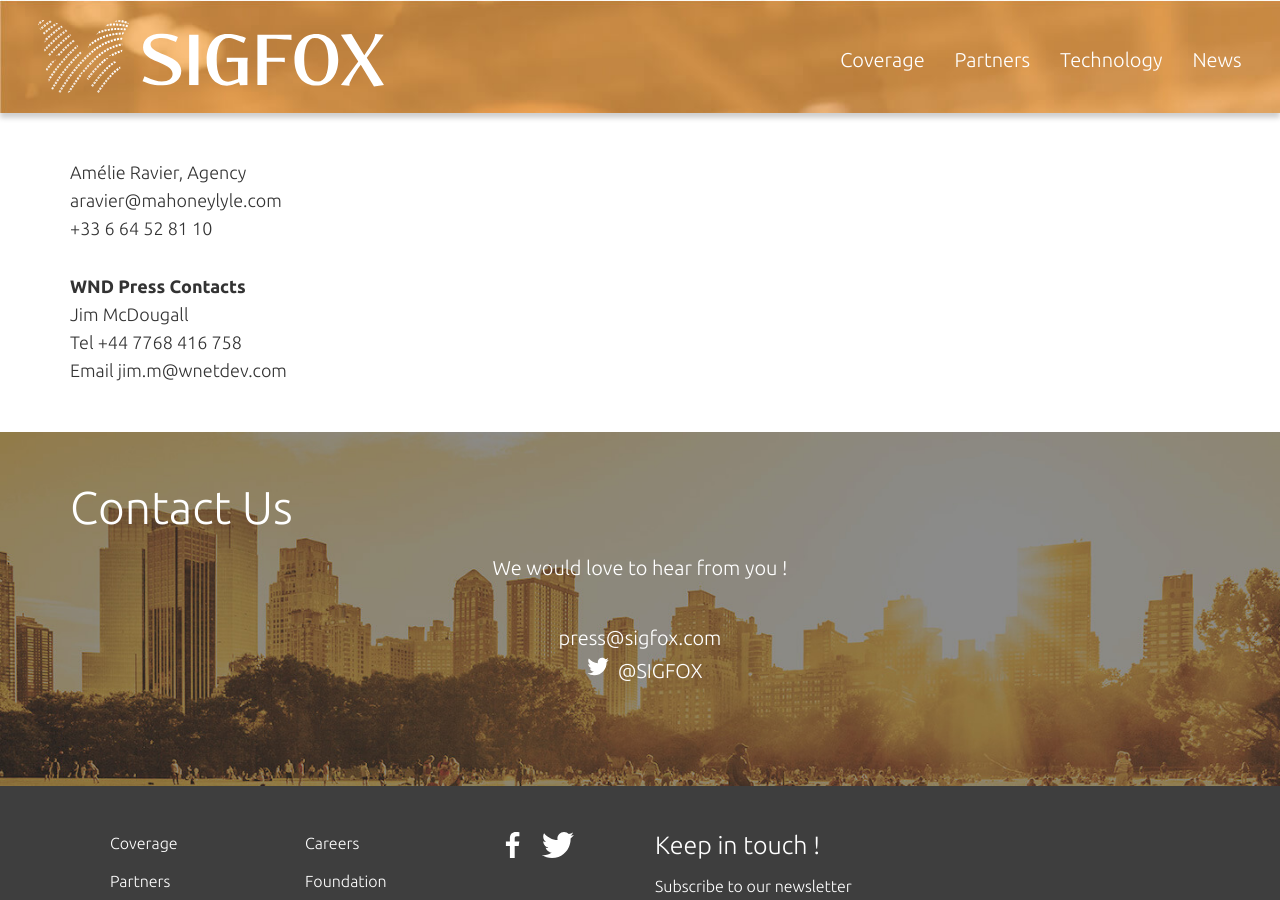
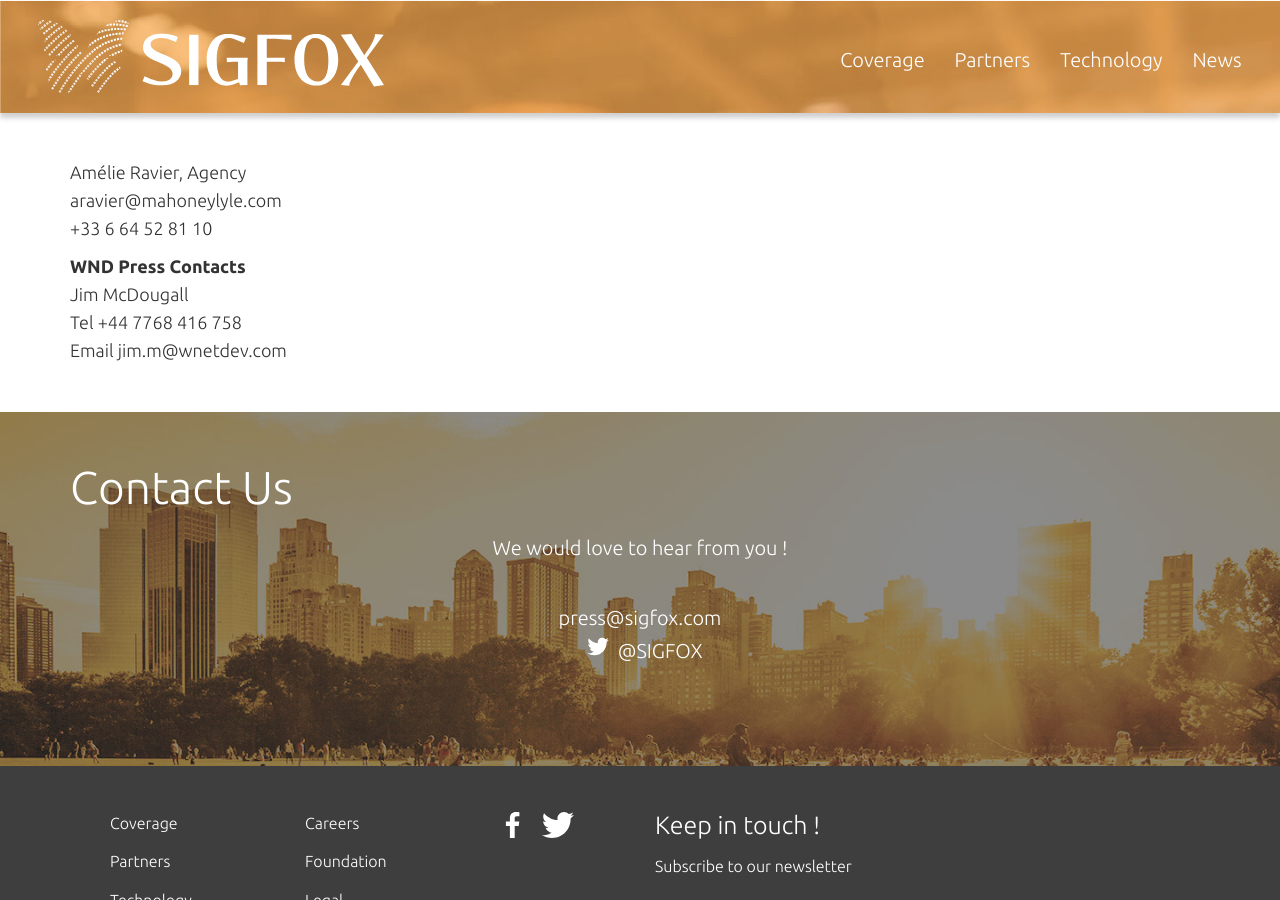
Before and after one commit to sigfox/makers.sigfox.com, a Jekyll site: the page built from _posts/2016-04-28-SIGFOX-and-Brazilian-Partner-WND-Announce-Internet-of-Things-Network-Deployment-Underway-in-Brazil.html, in a window 1280 px wide and 900 px high, scrolled down 1949 px. Built offline with Jekyll 4.4.1, drawn with Linux system fonts in a browser that asks for light colours.

Commit message:
Update 2016-04-28-SIGFOX-and-Brazilian-Partner-WND-Announce-Internet-of-Things-Network-Deployment-Underway-in-Brazil.html

```diff
--- a/_posts/2016-04-28-SIGFOX-and-Brazilian-Partner-WND-Announce-Internet-of-Things-Network-Deployment-Underway-in-Brazil.html
+++ b/_posts/2016-04-28-SIGFOX-and-Brazilian-Partner-WND-Announce-Internet-of-Things-Network-Deployment-Underway-in-Brazil.html
@@ -87,7 +87,7 @@
   aravier@mahoneylyle.com<br />
   +33 6 64 52 81 10
 </p>
-<br />
+<p></p></p>
 <p>
   <b>WND Press Contacts</b><br />
 
```
